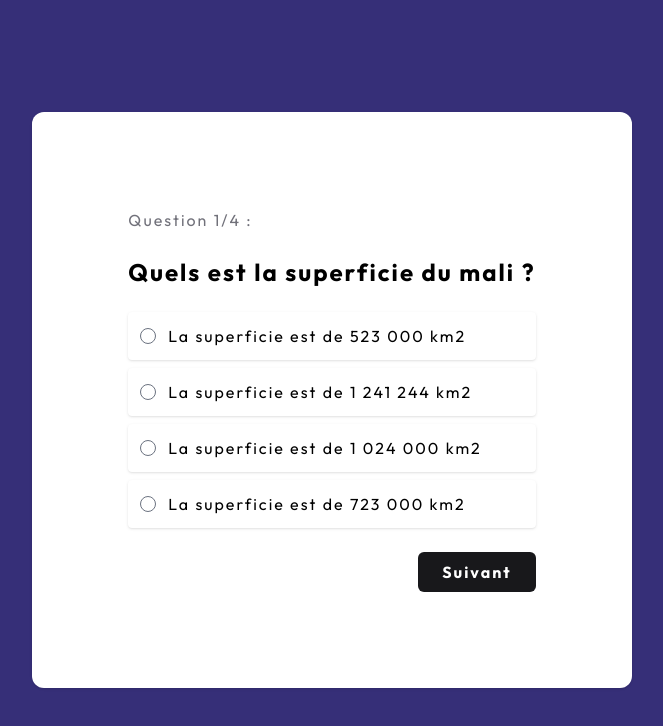
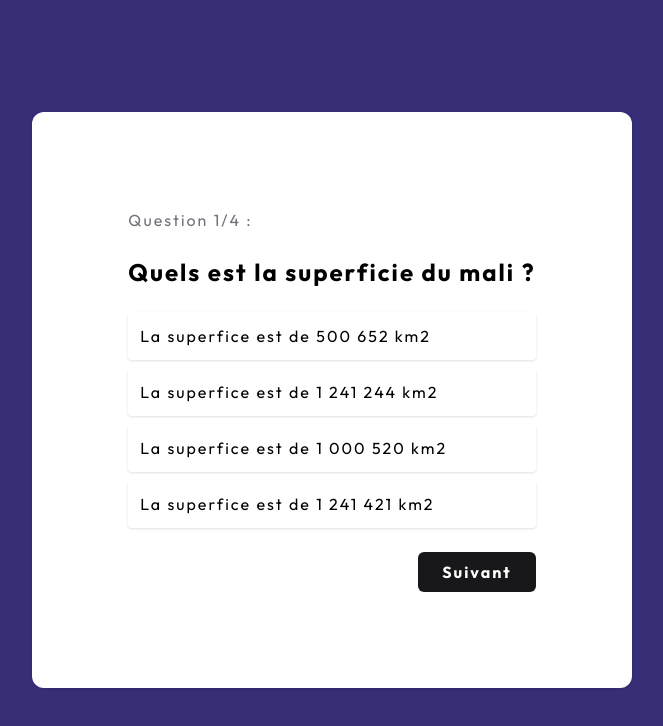
Before and after one commit to rootcoder54/quizz, an Angular app: page /quizz in a window 1280 px wide. Shown: the top 726 px of the page, without its empty margins (308-971 px from the left). Built offline with nearby package versions, Linux system fonts and the light colour scheme.

Commit message:
reponses

```diff
--- a/src/app/app.module.ts
+++ b/src/app/app.module.ts
@@ -5,12 +5,14 @@ import { AppRoutingModule } from './app-routing.module';
 import { AppComponent } from './app.component';
 import { HomeComponent } from './pages/home/home.component';
 import { QuizzComponent } from './pages/quizz/quizz.component';
+import { ReponseComponent } from './components/reponse/reponse.component';
 
 @NgModule({
   declarations: [
     AppComponent,
     HomeComponent,
-    QuizzComponent
+    QuizzComponent,
+    ReponseComponent
   ],
   imports: [
     BrowserModule,
--- /dev/null
+++ b/src/app/components/reponse/reponse.component.html
@@ -0,0 +1,11 @@
+<div class="flex flex-col gap-y-2">
+    <button
+        class="bg-white rounded p-3 w-full shadow flex items-center gap-x-3 cursor-pointer hover:bg-zinc-50"
+        *ngFor="let item of reponses"
+        (click)="selectReponse(item)"
+        [ngClass]="selectColor(item)"
+        [disabled]="deactive"
+        >
+        <p>{{item.reponse}}</p>
+    </button>
+</div>
--- /dev/null
+++ b/src/app/components/reponse/reponse.component.ts
@@ -0,0 +1,31 @@
+import { Component, EventEmitter, Input, Output } from '@angular/core';
+
+@Component({
+  selector: 'app-reponse',
+  templateUrl: './reponse.component.html',
+  styleUrls: ['./reponse.component.css'],
+})
+export class ReponseComponent {
+  @Input() deactive: boolean = false;
+  @Input() reponses: any[] = [];
+
+
+  selectReponse(reponse: any) {
+    this.reponses.forEach((reponse: any) => {
+      reponse.selected = false;
+    });
+    reponse.selected = true;
+    this.deactive = true;
+  }
+
+  selectColor(reponse: any) {
+    if (reponse.selected) {
+      if (reponse.isCorrect) {
+        return 'bg-green-400 hover:bg-green-400 text-white';
+      } else {
+        return 'bg-red-500 hover:bg-red-500 text-white';
+      }
+    }
+    return '';
+  }
+}
--- a/src/app/pages/home/home.component.html
+++ b/src/app/pages/home/home.component.html
@@ -1,6 +1,6 @@
 <div class="min-h-screen flex justify-center items-center bg-indigo-950">
     <div
-        class="rounded-2xl bg-white w-[400px] shadow p-4 flex flex-col items-center gap-y-4">
+        class="rounded-2xl bg-white w-[400px] shadow p-16 flex flex-col items-center gap-y-4">
         <h2 class="text-4xl font-bold">QUIZZ</h2>
         <p class="text-center px-4 text-lg text-zinc-600">Tester vos connaisances et vos
             competences avec notre application de
--- a/src/app/pages/quizz/quizz.component.html
+++ b/src/app/pages/quizz/quizz.component.html
@@ -2,30 +2,12 @@
     <div class="flex flex-col gap-y-6 bg-white p-24 rounded-xl shadow">
         <span class="text-zinc-500">Question 1/4 :</span>
         <h3 class="text-2xl font-bold">Quels est la superficie du mali ?</h3>
-        <div class="flex flex-col gap-y-2">
-            <div
-                class="bg-white rounded p-3 shadow flex items-center gap-x-3 cursor-pointer hover:bg-zinc-50">
-                <input type="radio" name="reponse" id="reponse1">
-                <p>La superficie est de 523 000 km2</p>
-            </div>
-            <div
-                class="bg-white rounded p-3 shadow flex items-center gap-x-3 cursor-pointer hover:bg-zinc-50">
-                <input type="radio" name="reponse" id="reponse2">
-                <p>La superficie est de 1 241 244 km2</p>
-            </div>
-            <div
-                class="bg-white rounded p-3 shadow flex items-center gap-x-3 cursor-pointer hover:bg-zinc-50">
-                <input type="radio" name="reponse" id="reponse3">
-                <p>La superficie est de 1 024 000 km2</p>
-            </div>
-            <div
-                class="bg-white rounded p-3 shadow flex items-center gap-x-3 cursor-pointer hover:bg-zinc-50">
-                <input type="radio" name="reponse" id="reponse4">
-                <p>La superficie est de 723 000 km2</p>
-            </div>
-        </div>
+        <app-reponse [deactive]="repondu" [reponses]="reponses"></app-reponse>
         <div class="flex justify-end">
-            <button class="px-6 py-2 rounded-md bg-zinc-900 text-white font-bold">Suivant</button>
+            <button
+                class="px-6 py-2 rounded-md bg-zinc-900 text-white font-bold"
+                [ngClass]="{'cursor-not-allowed': !repondu}"
+                [disabled]="!repondu">Suivant</button>
         </div>
     </div>
 </div>
--- a/src/app/pages/quizz/quizz.component.ts
+++ b/src/app/pages/quizz/quizz.component.ts
@@ -6,5 +6,31 @@ import { Component } from '@angular/core';
   styleUrls: ['./quizz.component.css']
 })
 export class QuizzComponent {
+  repondu: boolean = false;
+  reponses=[
+    {
+      reponse: 'La superfice est de 500 652 km2',
+      isCorrect: false,
+      selected: false,
+    },
+    {
+      reponse: 'La superfice est de 1 241 244 km2',
+      isCorrect: true,
+      selected: false,
+    },
+    {
+      reponse: 'La superfice est de 1 000 520 km2',
+      isCorrect: false,
+      selected: false,
+    },
+    {
+      reponse: 'La superfice est de 1 241 421 km2',
+      isCorrect: false,
+      selected: false,
+    },
+  ]
 
+  valide(){
+
+  }
 }
```
Also changed, not shown: src/app/components/reponse/reponse.component.css (added).
